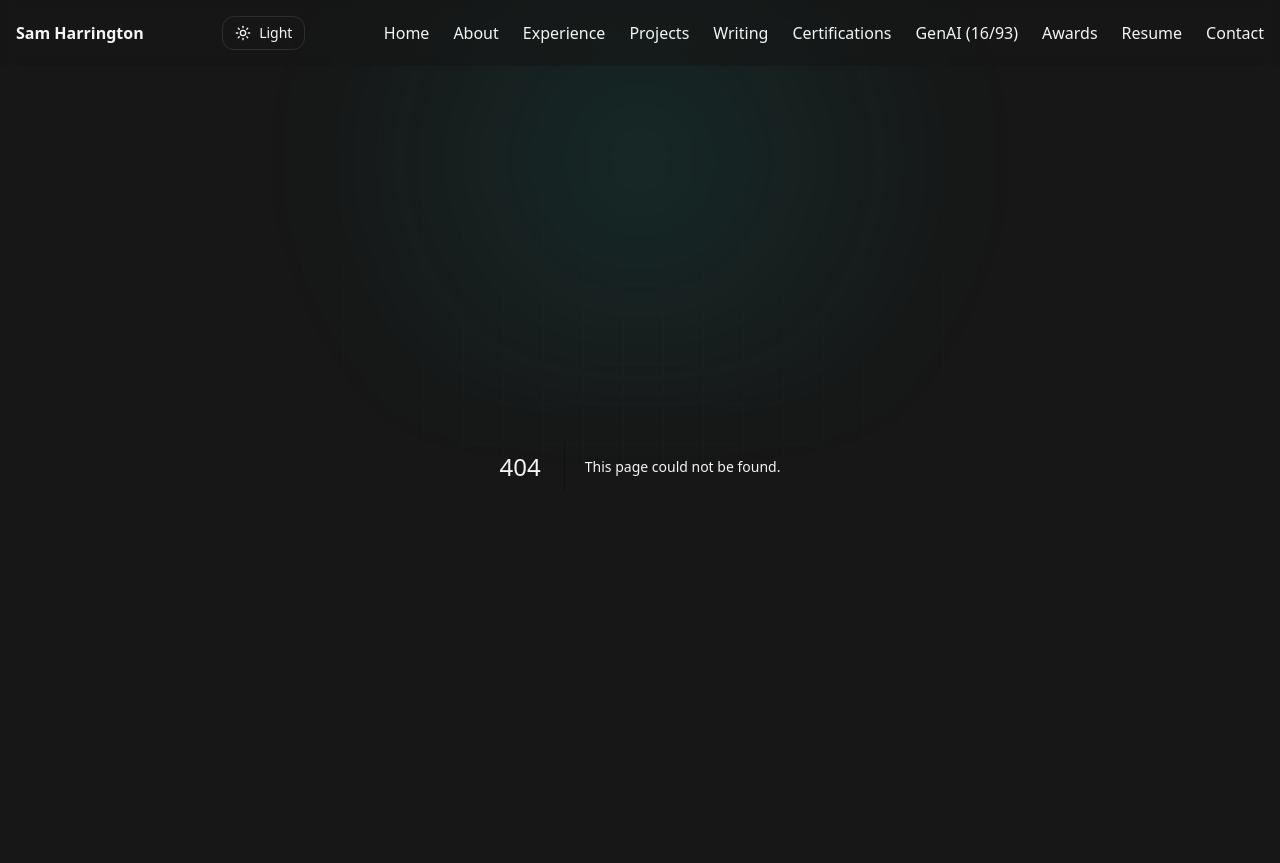
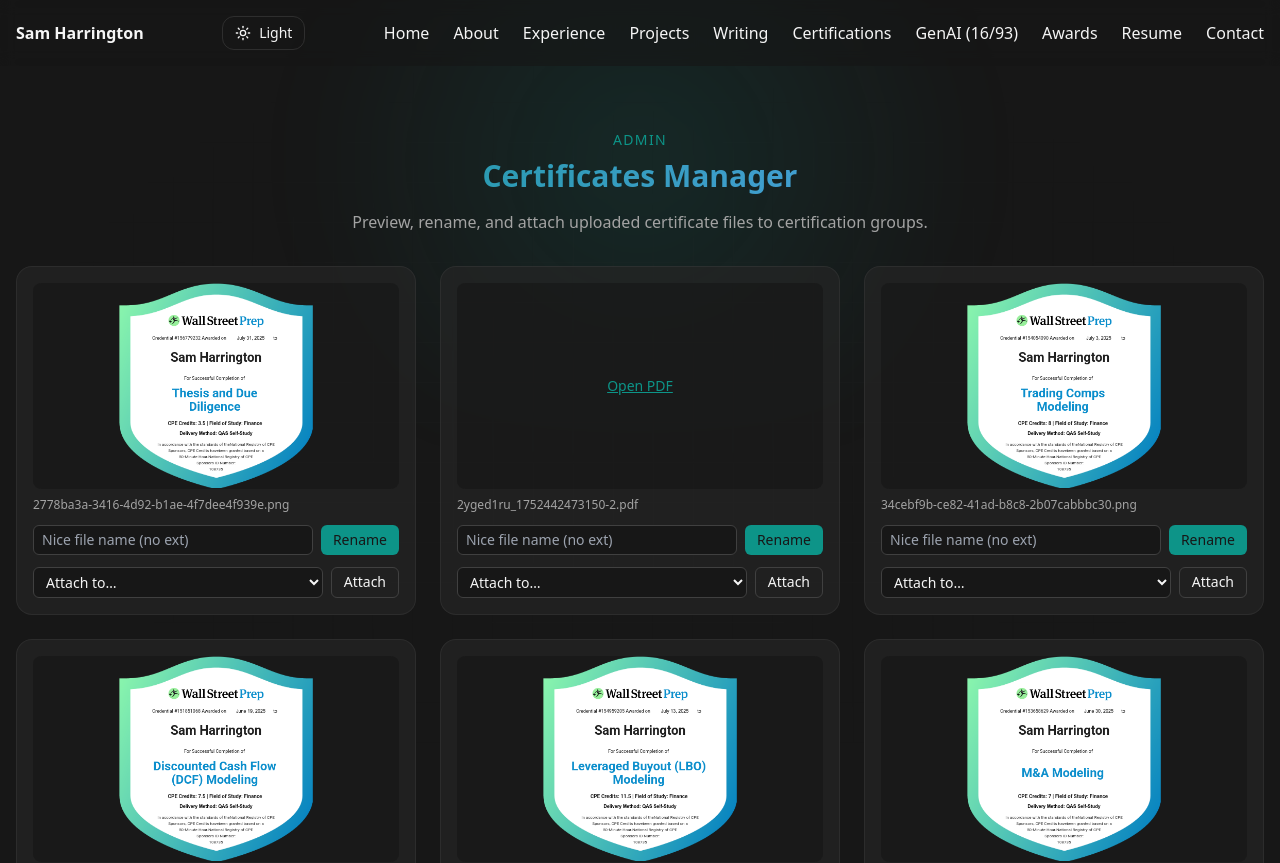
Before and after one commit to SammyHarry/SamHarrington, a Next.js app: page /admin/certificates in a window 1280 px wide. Before the commit this address had no page. Shown: the top 863 px of the page. Built offline with nearby package versions, Linux system fonts and the light colour scheme.

Commit message:
chore(admin): add /admin/certificates page to preview/rename files and attach them to certification groups

```diff
--- /dev/null
+++ b/app/admin/certificates/page.tsx
@@ -0,0 +1,114 @@
+import fs from 'fs';
+import path from 'path';
+import yaml from 'yaml';
+import SectionHeader from '@/components/section-header';
+
+function getCertDir() {
+  return path.join(process.cwd(), 'public', 'certificates');
+}
+
+function listUploads() {
+  const dir = getCertDir();
+  try {
+    return fs.readdirSync(dir).filter((f) => /\.(pdf|png|jpe?g)$/i.test(f));
+  } catch {
+    return [];
+  }
+}
+
+function getGroups() {
+  const file = fs.readFileSync(path.join(process.cwd(), 'data', 'certifications.yml'), 'utf8');
+  const groups = yaml.parse(file) as { group: string; link?: string }[];
+  return groups.map((g) => ({ group: g.group, link: g.link }));
+}
+
+function slugify(input: string) {
+  return input
+    .toLowerCase()
+    .replace(/[^a-z0-9]+/g, '-')
+    .replace(/(^-|-$)+/g, '');
+}
+
+export default function AdminCertificatesPage() {
+  const uploads = listUploads();
+  const groups = getGroups();
+
+  async function renameAction(formData: FormData) {
+    'use server';
+    const current = String(formData.get('current') || '');
+    const desired = String(formData.get('desired') || '');
+    if (!current || !desired) return;
+    const dir = getCertDir();
+    const ext = path.extname(current);
+    const nice = slugify(desired) || 'certificate';
+    const next = `${nice}${ext}`;
+    const from = path.join(dir, current);
+    const to = path.join(dir, next);
+    if (!fs.existsSync(from)) return;
+    if (fs.existsSync(to)) return;
+    fs.renameSync(from, to);
+  }
+
+  async function attachAction(formData: FormData) {
+    'use server';
+    const file = String(formData.get('file') || '');
+    const group = String(formData.get('group') || '');
+    if (!file || !group) return;
+    const yamlPath = path.join(process.cwd(), 'data', 'certifications.yml');
+    const raw = fs.readFileSync(yamlPath, 'utf8');
+    const data = yaml.parse(raw) as any[];
+    const idx = data.findIndex((g) => g.group === group);
+    if (idx === -1) return;
+    data[idx].link = `/certificates/${file}`;
+    fs.writeFileSync(yamlPath, yaml.stringify(data));
+  }
+
+  return (
+    <div className="py-16">
+      <SectionHeader eyebrow="Admin" title="Certificates Manager" blurb="Preview, rename, and attach uploaded certificate files to certification groups." />
+      <div className="grid gap-6 sm:grid-cols-2 lg:grid-cols-3">
+        {uploads.map((name) => {
+          const href = `/certificates/${name}`;
+          const isImg = /\.(png|jpe?g)$/i.test(name);
+          return (
+            <div key={name} className="rounded-2xl border border-white/5 bg-neutral-800/70 p-4">
+              <div className="aspect-video overflow-hidden rounded-lg bg-neutral-900/60 flex items-center justify-center">
+                {isImg ? (
+                  // eslint-disable-next-line @next/next/no-img-element
+                  <img src={href} alt={name} className="h-full w-full object-contain" />
+                ) : (
+                  <a href={href} target="_blank" rel="noreferrer" className="text-sm text-accent underline">Open PDF</a>
+                )}
+              </div>
+              <p className="mt-2 truncate text-xs text-neutral-400" title={name}>{name}</p>
+
+              <form action={renameAction} className="mt-3 flex gap-2">
+                <input type="hidden" name="current" value={name} />
+                <input
+                  type="text"
+                  name="desired"
+                  placeholder="Nice file name (no ext)"
+                  className="w-full rounded-md border border-neutral-700 bg-neutral-900 px-2 py-1 text-sm"
+                  required
+                />
+                <button className="rounded-md bg-accent px-3 py-1 text-neutral-900 text-sm">Rename</button>
+              </form>
+
+              <form action={attachAction} className="mt-3 flex gap-2">
+                <input type="hidden" name="file" value={name} />
+                <select name="group" className="w-full rounded-md border border-neutral-700 bg-neutral-900 px-2 py-1 text-sm" required>
+                  <option value="">Attach to…</option>
+                  {groups.map((g) => (
+                    <option key={g.group} value={g.group}>{g.group}</option>
+                  ))}
+                </select>
+                <button className="rounded-md border border-neutral-700 px-3 py-1 text-sm">Attach</button>
+              </form>
+            </div>
+          );
+        })}
+      </div>
+      <p className="mt-6 text-xs text-neutral-500">Note: This page is not linked in the nav. Visit /admin/certificates directly.</p>
+    </div>
+  );
+}
```
